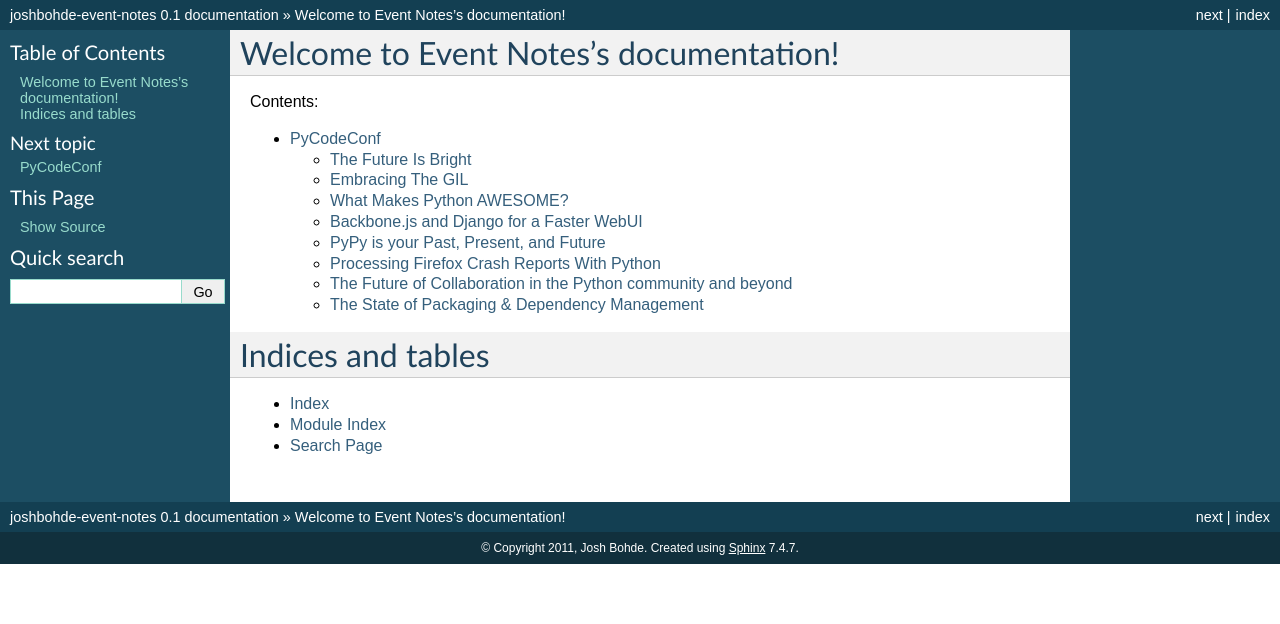
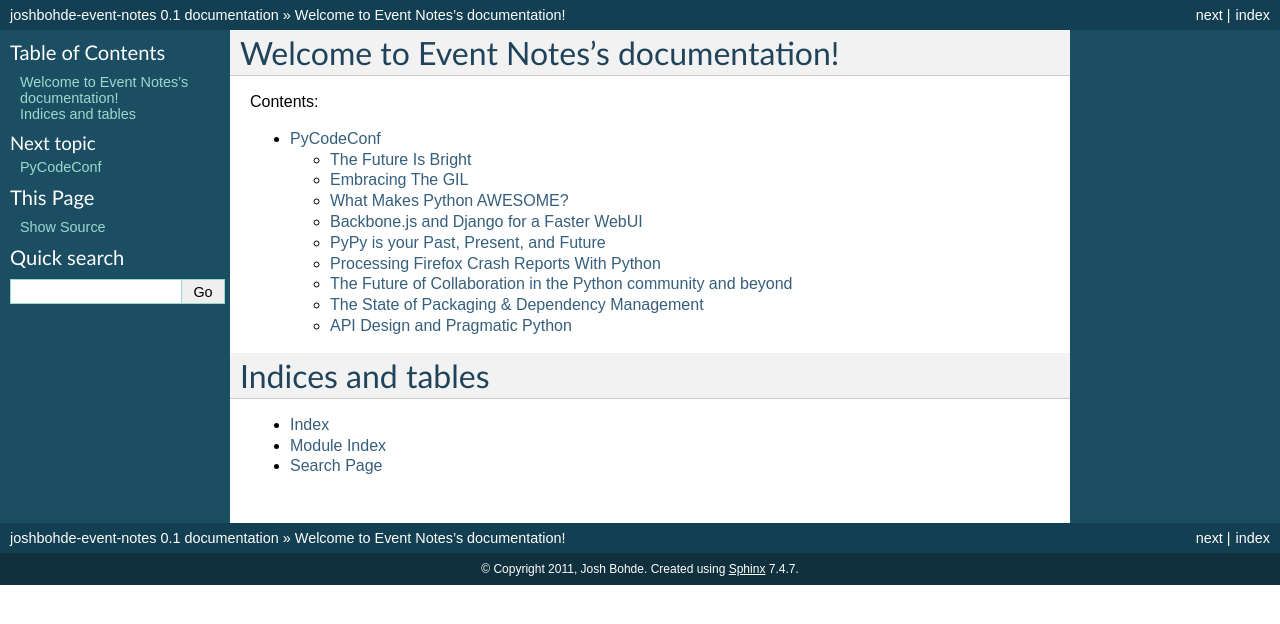
Before and after one commit to bohde/joshbohde-event-notes, a Sphinx documentation site: the page built from source/index.rst, in a window 1280 px wide. Shown: the top 624 px of the page. Built offline with Sphinx 7.4.7, drawn with Linux system fonts in a browser that asks for light colours.

Commit message:
Setup for Api design.

```diff
--- /dev/null
+++ b/source/pycodeconf/api_design_and_pragmatic_python.rst
@@ -0,0 +1,7 @@
+===============================
+API Design and Pragmatic Python
+===============================
+
+Author
+------
+  * Kenneth Reitz (http://twitter.com/Kennethreitz)
--- a/source/pycodeconf/index.rst
+++ b/source/pycodeconf/index.rst
@@ -13,3 +13,4 @@
    processing_firefox_crash_reports
    future_of_collaboration_in_the_python_community
    state_of_packaging_and_dependency_management
+   api_design_and_pragmatic_python
```
